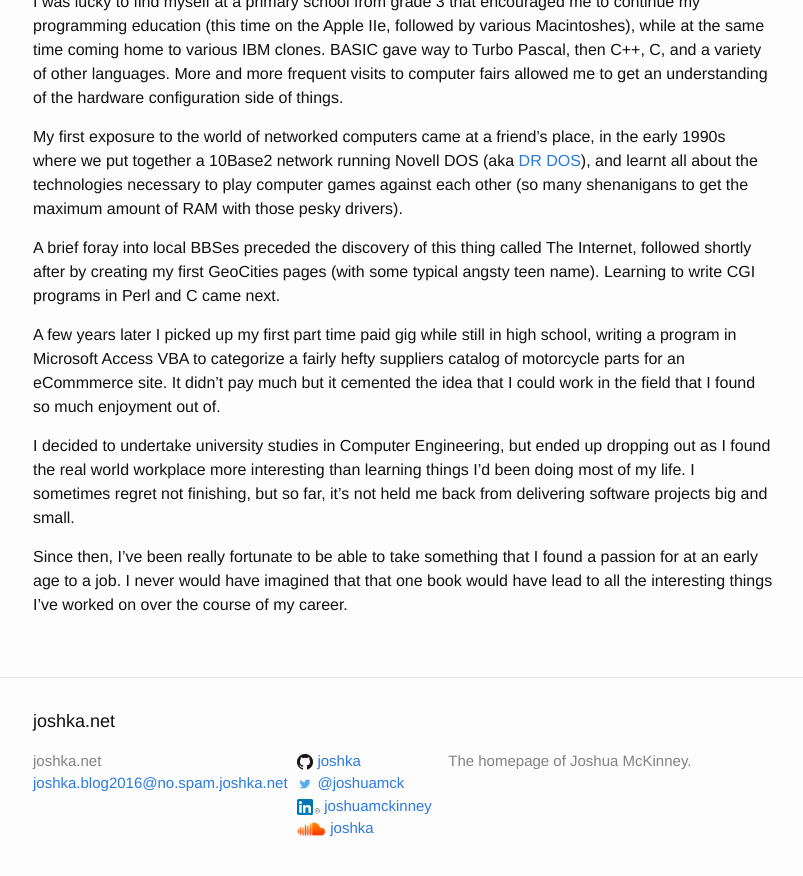
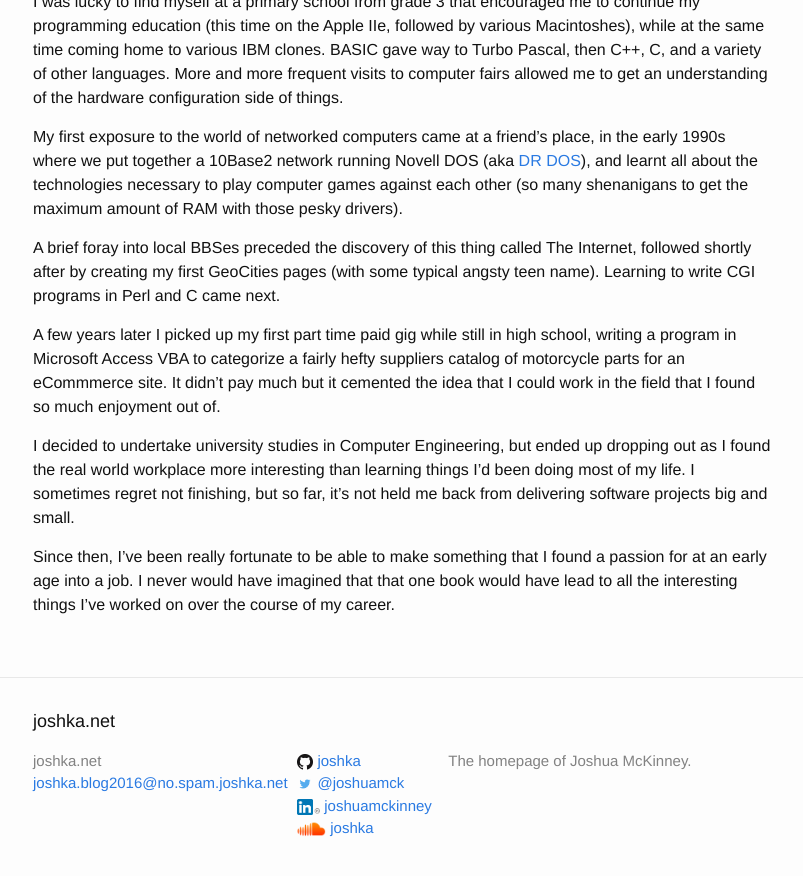
Before and after one commit to joshka/joshka.github.io, a Jekyll site: the page built from _posts/2016-07-25-my-geek-origin-story.md, in a window 1280 px wide and 900 px high, scrolled down 2041 px. Shown: the top 876 px of the window, without its empty margins (237-1040 px from the left). Built offline with Jekyll 4.4.1, drawn with Linux system fonts in a browser that asks for light colours.

Commit message:
update phrasing on geek post

```diff
--- a/_posts/2016-07-25-my-geek-origin-story.md
+++ b/_posts/2016-07-25-my-geek-origin-story.md
@@ -63,7 +63,7 @@
 things I'd been doing most of my life. I sometimes regret not finishing, but so
 far, it's not held me back from delivering software projects big and small.
 
-Since then, I've been really fortunate to be able to take something that I found
-a passion for at an early age to a job. I never would have imagined that that
+Since then, I've been really fortunate to be able to make something that I found
+a passion for at an early age into a job. I never would have imagined that that
 one book would have lead to all the interesting things I've worked on over the
 course of my career.
```
